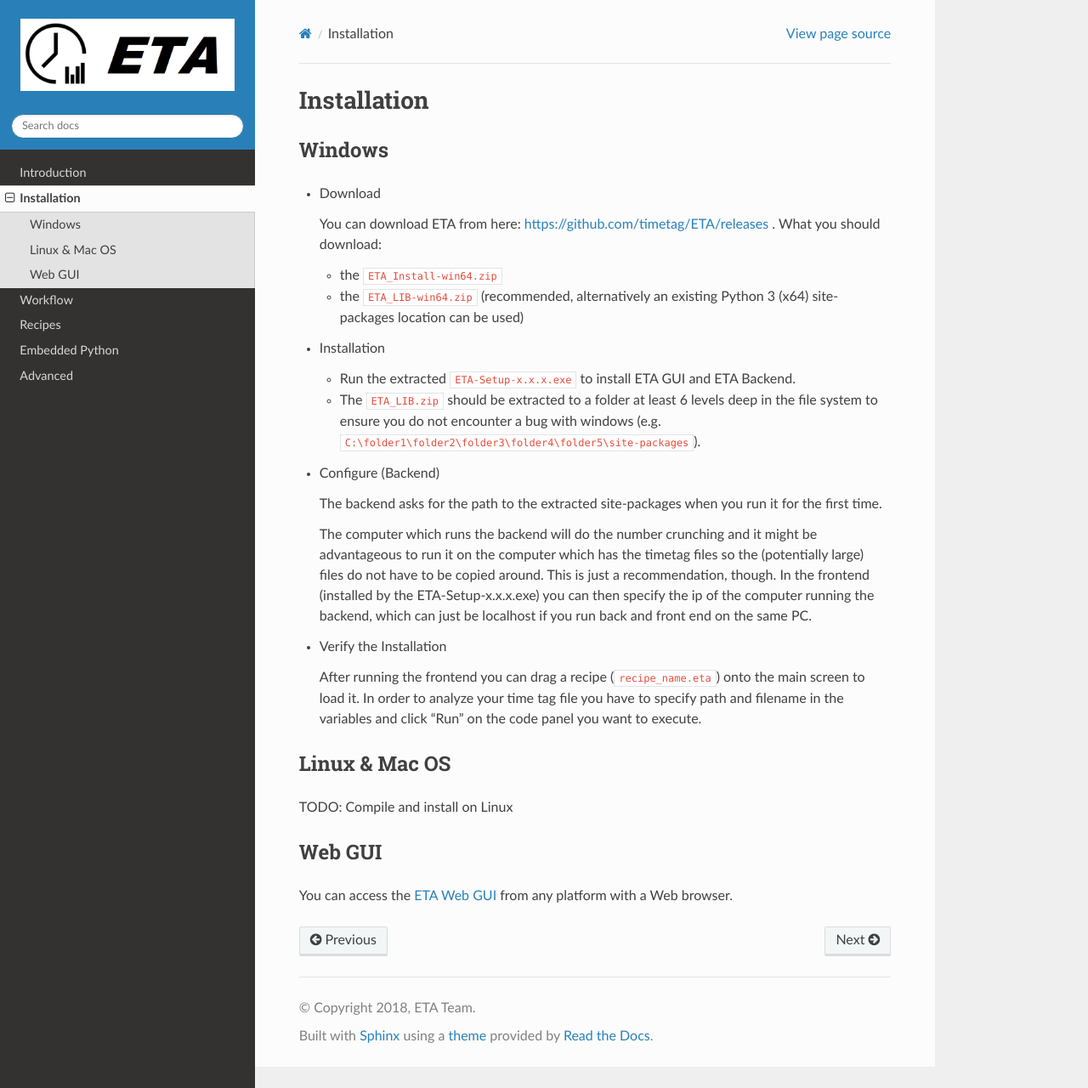
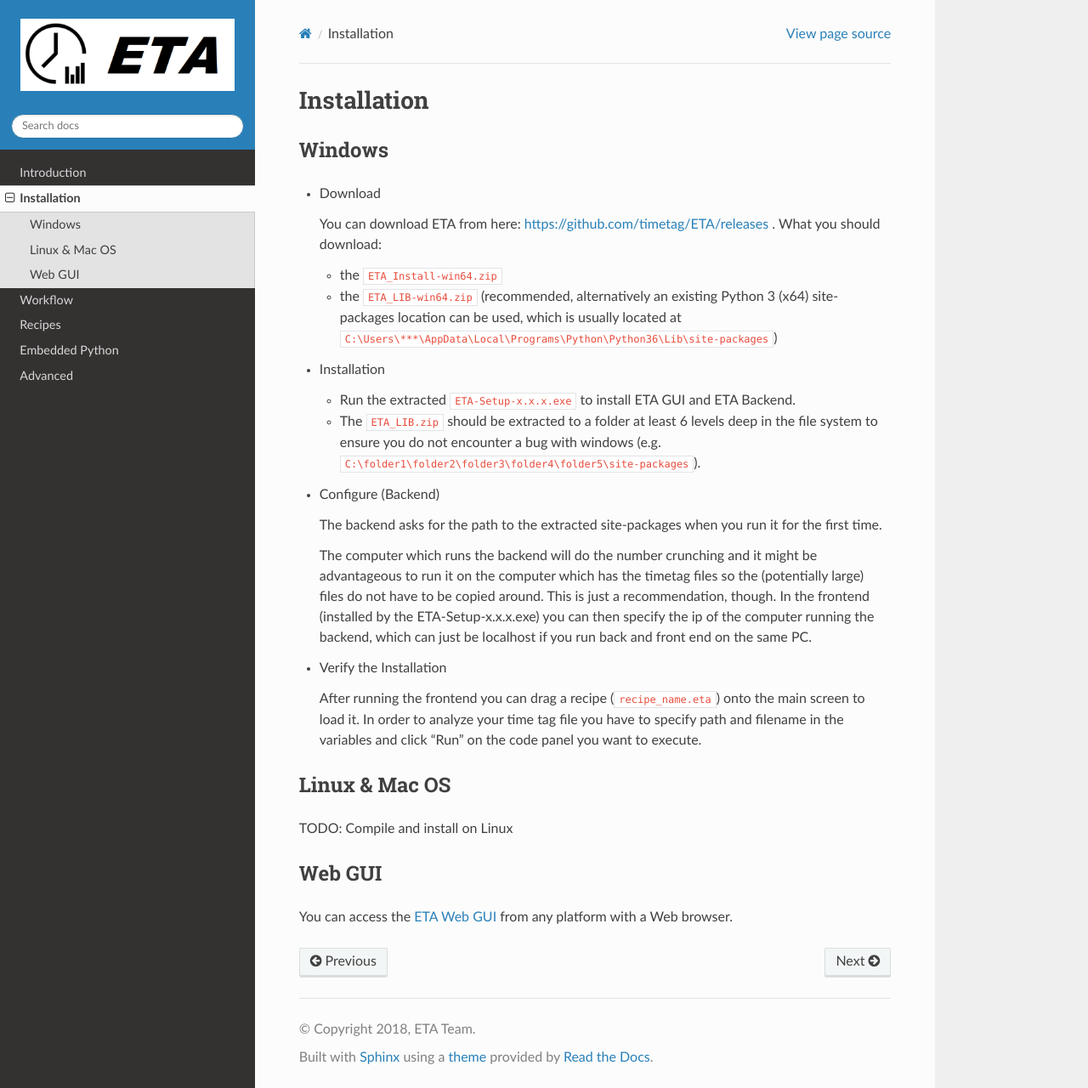
Before and after one commit to timetag/timetag.github.io, a Sphinx documentation site: the page built from docs/installation.rst, in a window 1280 px wide and 1280 px high. Shown: the whole window at 85% size. Built offline with Sphinx 7.4.7 and the Read the Docs theme 2.0.0, drawn with Linux system fonts in a browser that asks for light colours.

Commit message:
Update installation.rst

```diff
--- a/docs/installation.rst
+++ b/docs/installation.rst
@@ -10,7 +10,8 @@
   You can download ETA from here: https://github.com/timetag/ETA/releases . What you should download:
 
   *       the ``ETA_Install-win64.zip``
-  *       the ``ETA_LIB-win64.zip`` (recommended, alternatively an existing Python 3 (x64) site-packages location can be used)
+  *       the ``ETA_LIB-win64.zip`` (recommended, alternatively an existing Python 3 (x64) site-packages location can be used,
+          which is usually located at ``C:\Users\***\AppData\Local\Programs\Python\Python36\Lib\site-packages``)
 
 * Installation
 
```
